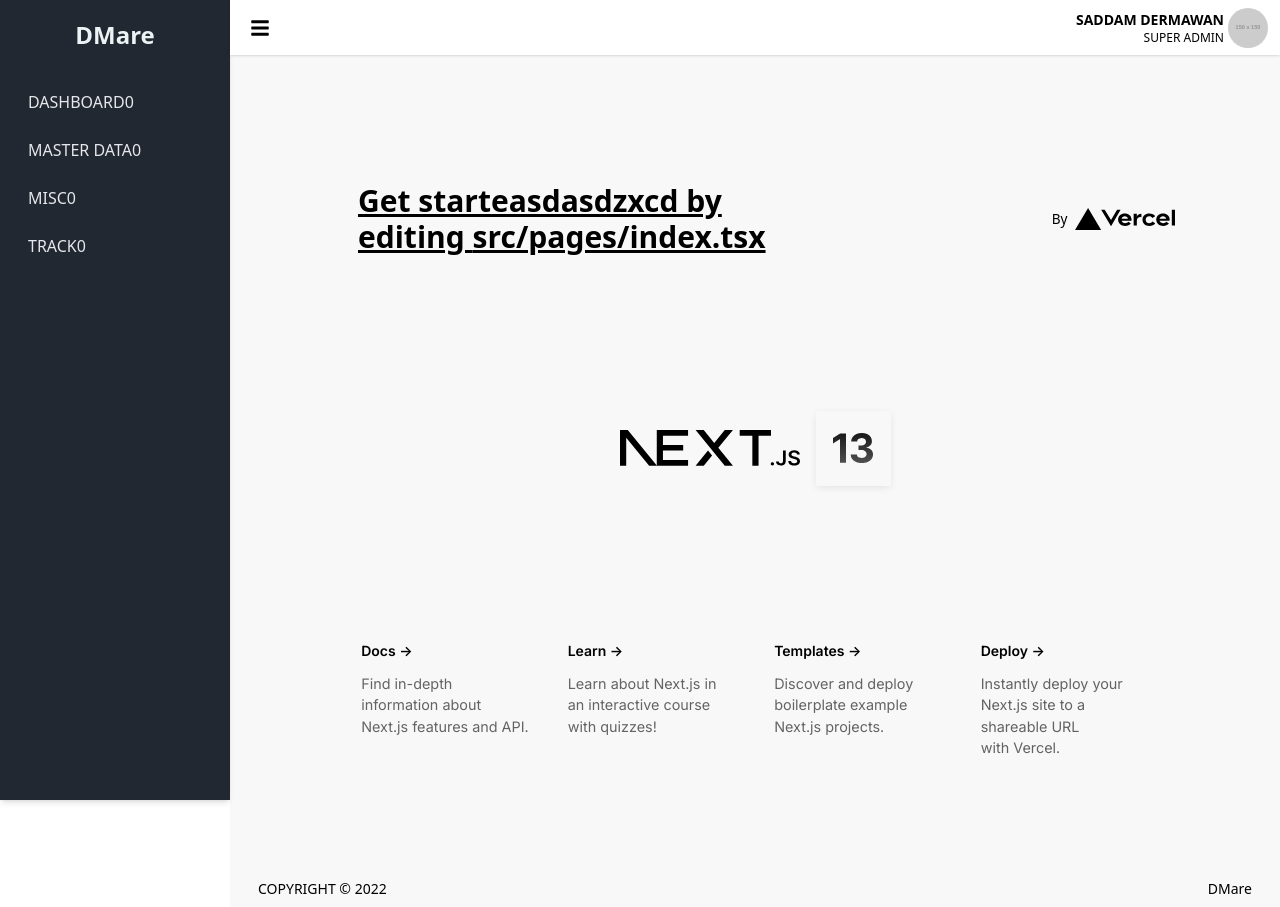
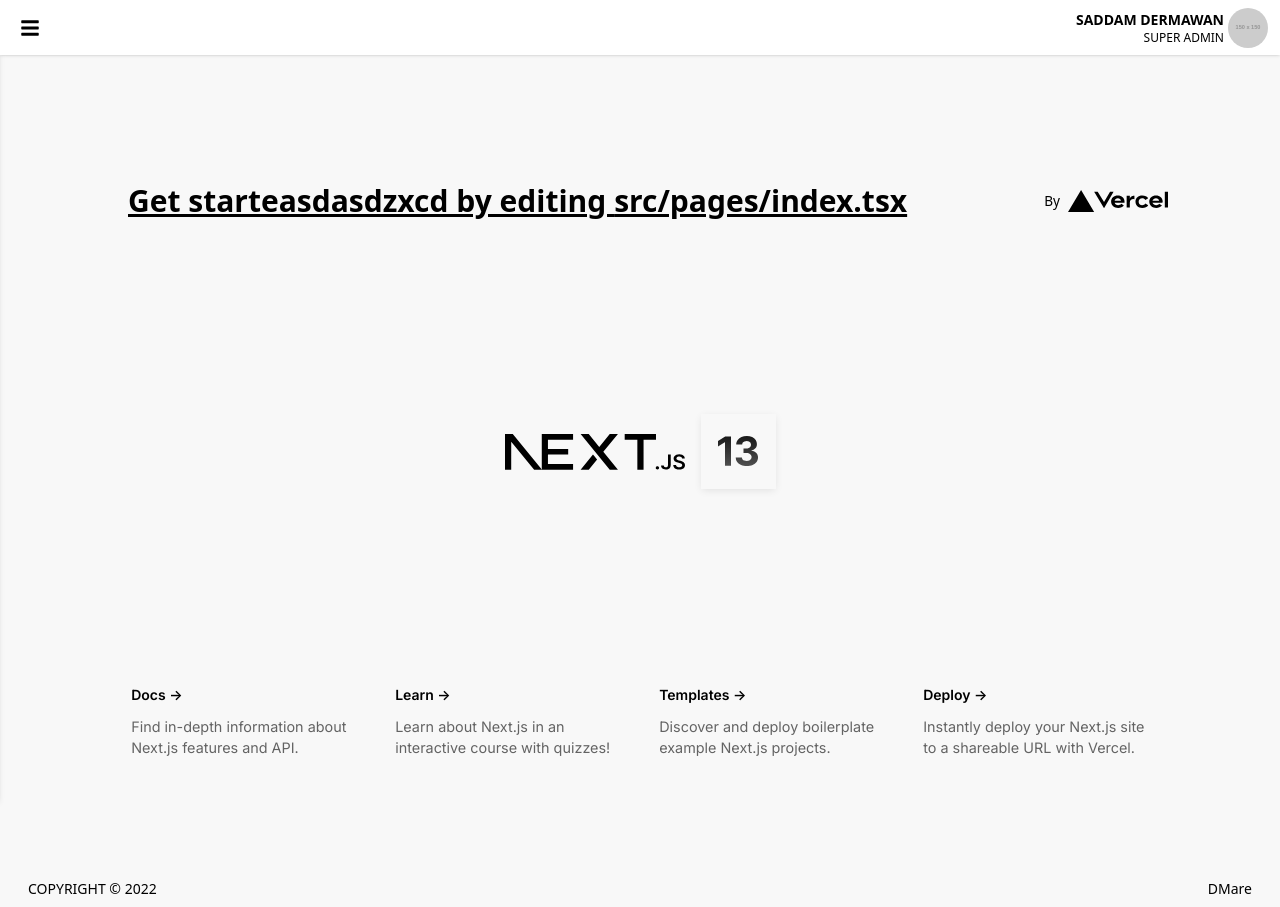
Before and after one commit to saddam-der/template-system-v2, a Next.js app: page / in a window 1280 px wide. Built offline with nearby package versions, Linux system fonts and the light colour scheme.

Commit message:
sidebar collapsed done

```diff
--- a/package.json
+++ b/package.json
@@ -10,6 +10,7 @@
   },
   "dependencies": {
     "@reduxjs/toolkit": "^1.9.3",
+    "@tanem/react-nprogress": "^5.0.33",
     "@tanstack/react-query": "^4.28.0",
     "@types/node": "18.15.5",
     "@types/react": "18.0.28",
@@ -19,6 +20,7 @@
     "classnames": "^2.3.2",
     "eslint": "^8.36.0",
     "eslint-config-next": "13.2.4",
+    "framer-motion": "^10.11.2",
     "next": "13.2.4",
     "next-redux-wrapper": "^8.1.0",
     "node-sass": "^8.0.0",
--- a/src/components/layouts/index.tsx
+++ b/src/components/layouts/index.tsx
@@ -1,3 +1,6 @@
+import classNames from 'classnames';
+import { useSelector } from 'react-redux';
+import { RootState } from '@store/store';
 import Topbar from './topbar';
 import Sidebar from './sidebar';
 import Footer from './footer';
@@ -7,11 +10,20 @@
 };
 
 export default function Layout({ children }: Props) {
+  const sidebarVisible = useSelector(
+    (state: RootState) => state.app.themeConfig.layout.sidebar.isActive
+  );
+
   return (
     <div className="min-h-screen text-sm">
       <Sidebar />
       <Topbar />
-      <div className="wrapper">
+      <div
+        className={classNames(
+          'wrapper',
+          sidebarVisible ? '' : 'wrapper__collapsed'
+        )}
+      >
         {children}
         <Footer />
       </div>
--- a/src/components/layouts/sidebar/vertical/index.tsx
+++ b/src/components/layouts/sidebar/vertical/index.tsx
@@ -1,9 +1,21 @@
+import classNames from 'classnames';
+import { useSelector } from 'react-redux';
+import { RootState } from '@store/store';
 import Item from './item';
 import Logo from './logo';
 
 export default function SidebarVertical() {
+  const sidebarVisible = useSelector(
+    (state: RootState) => state.app.themeConfig.layout.sidebar.isActive
+  );
+
   return (
-    <div className="sidebar-vertical shadow-md">
+    <div
+      className={classNames(
+        'sidebar-vertical shadow-md',
+        sidebarVisible ? '' : 'sidebar-vertical__collapsed'
+      )}
+    >
       <Logo />
       <Item />
     </div>
--- a/src/components/layouts/sidebar/vertical/item.tsx
+++ b/src/components/layouts/sidebar/vertical/item.tsx
@@ -3,6 +3,7 @@
 import { navigationConfig } from '@configs/navigationConfig';
 import Link from 'next/link';
 import classNames from 'classnames';
+import { HiOutlineChevronRight } from 'react-icons/hi';
 
 interface SubMenuItem {
   title: string;
@@ -39,7 +40,7 @@
         <Link
           href="#"
           className={classNames(
-            'flex py-2 items-center rounded-md text-gray-200 hover:bg-gray-800',
+            'flex justify-between py-2 mt-1 items-center rounded-md text-gray-200 hover:bg-[#8D99AE]',
             isActive && 'bg-red-800',
             depth === 0 ? 'pl-4' : '',
             depth === 1 ? 'pl-8' : '',
@@ -48,22 +49,25 @@
           )}
           onClick={toggleSubMenu}
         >
-          {item.icon && (
+          {/* {item.icon && (
             <span className="">
               <i className={`bi bi-${item.icon}`}></i>
             </span>
-          )}
+          )} */}
           <span>{item.title}</span>
-          {depth}
-          <span className="ml-auto">
-            <i className={`bi bi-chevron-${open ? 'up' : 'down'}`}></i>
-          </span>
+
+          <div className="pr-2">
+            {/* <i className={`bi bi-chevron-${open ? 'up' : 'down'}`}></i> */}
+            <HiOutlineChevronRight
+              className={classNames(open ? 'transform rotate-90' : '')}
+            />
+          </div>
         </Link>
       ) : (
-        <Link href={item.url}>
-          <span
+        <Link
+          href={item.url}
           className={classNames(
-              'flex items-center py-2 rounded-md text-gray-200 hover:bg-gray-800',
+            'flex items-center mt-1 py-2 rounded-md text-gray-200 hover:bg-[#8D99AE]',
             isActive && 'bg-red-800',
             depth === 0 ? 'pl-4' : '',
             depth === 1 ? 'pl-8' : '',
@@ -71,13 +75,13 @@
             depth === 3 ? 'pl-16' : ''
           )}
         >
+          <span>
             {item.icon && (
               <span className="">
                 <i className={`bi bi-${item.icon}`}></i>
               </span>
             )}
             <span>{item.title}</span>
-            {depth}
           </span>
         </Link>
       )}
--- a/src/components/layouts/topbar/index.tsx
+++ b/src/components/layouts/topbar/index.tsx
@@ -13,7 +13,12 @@
 
   return (
     <div className="topbar-vertical">
-      <div className="topbar-vertical__container shadow">
+      <div
+        className={classNames(
+          'topbar-vertical__container shadow',
+          sidebarVisible ? '' : 'topbar-vertical__collapsed'
+        )}
+      >
         <div
           className="hover:bg-[#e5e5e5] p-2 cursor-pointer hover:rounded-full"
           onClick={() => dispatch(setSidebarActive(!sidebarVisible))}
```
Also changed, not shown: 1 other file (tests, documents, lock files or other folders). Lines whose indentation alone changed are shown as unchanged.
